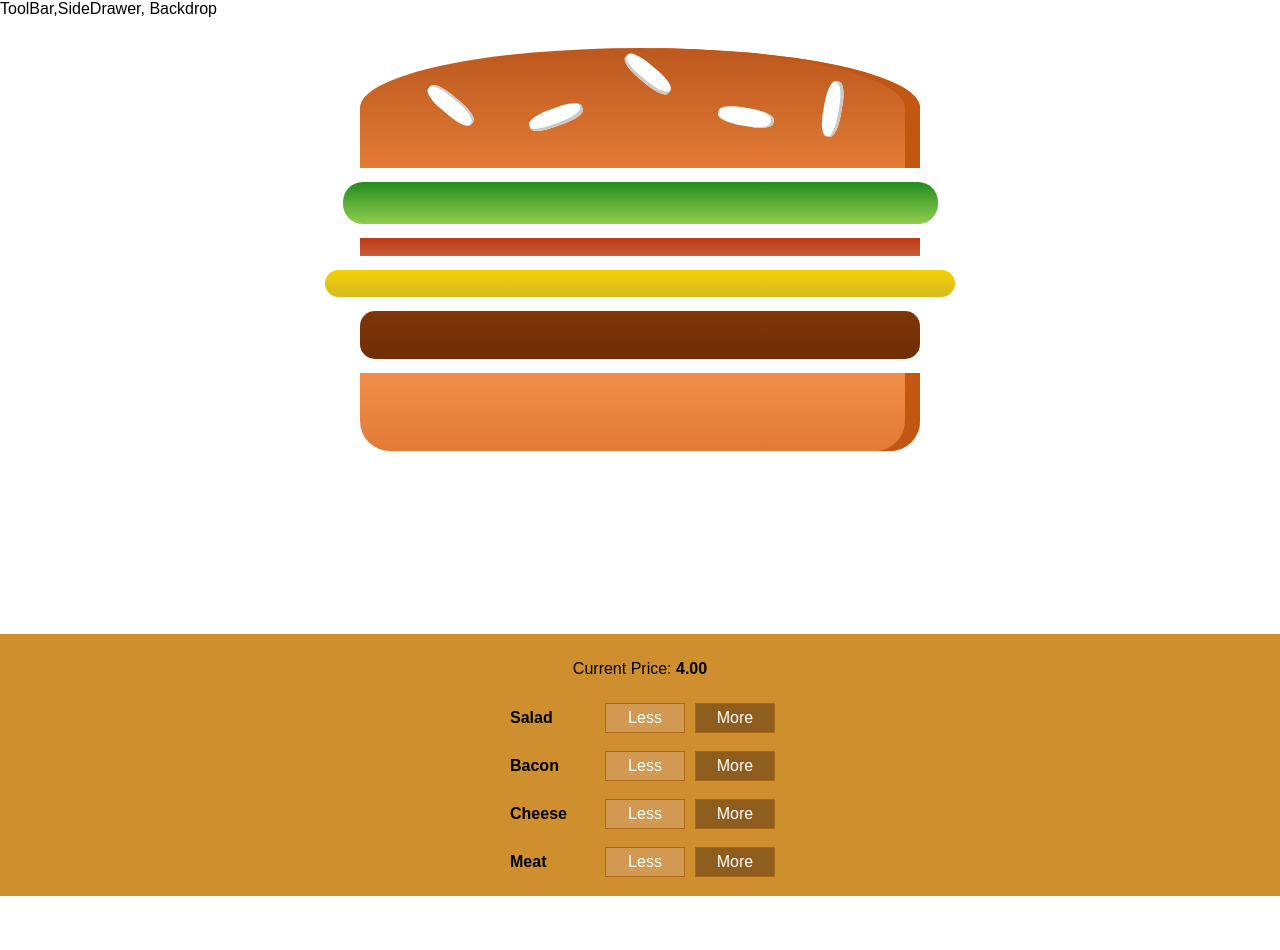
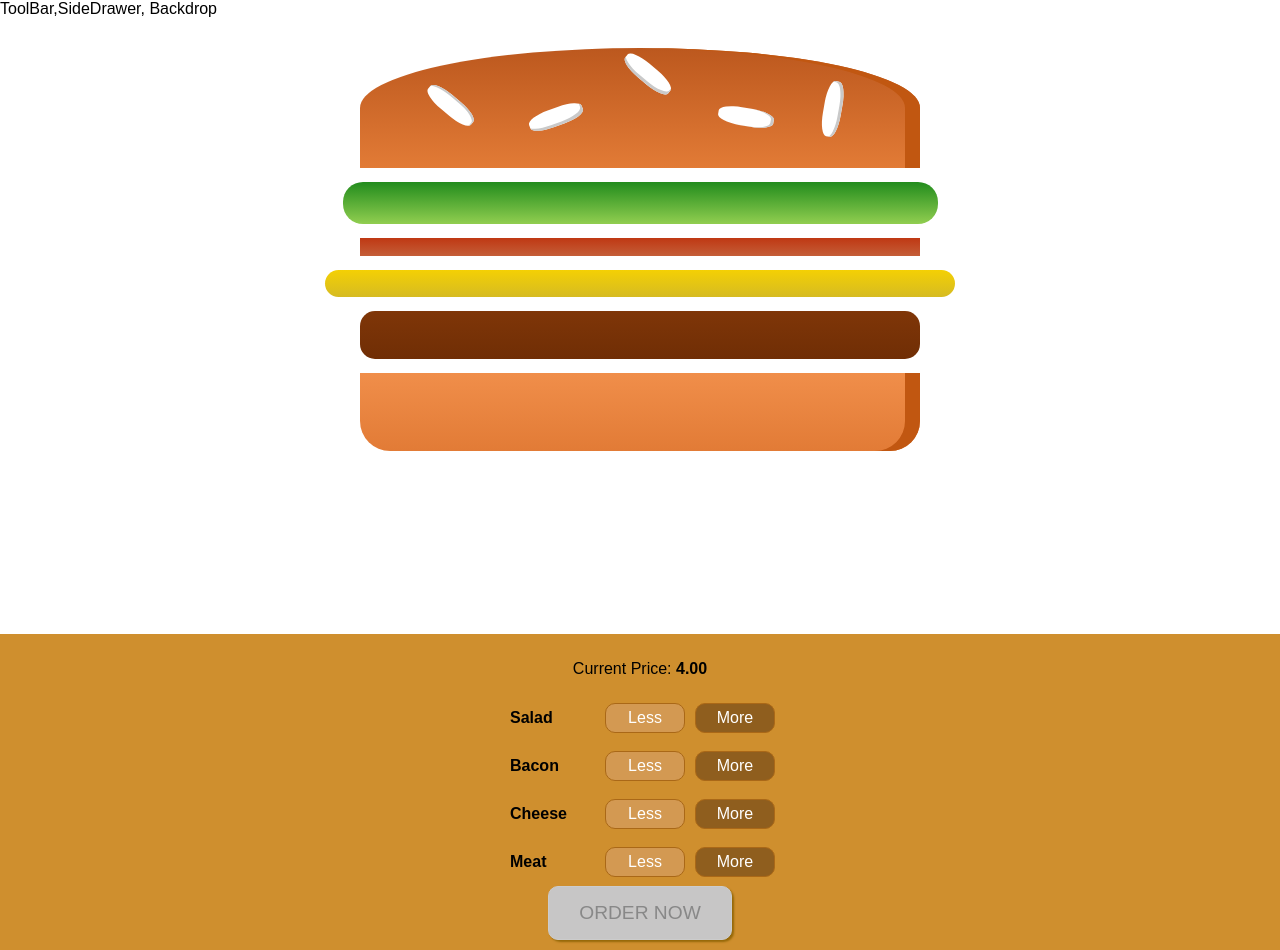
Before and after one commit to cristianvl8/Burger-Builder-REACT, a React app: page / in a window 1280 px wide. Before the commit the page ends 896 px from the top, so only its background shows below. Built offline with nearby package versions, Linux system fonts and the light colour scheme.

Commit message:
modal and backdrop done

```diff
--- a/src/App.js
+++ b/src/App.js
@@ -7,7 +7,6 @@ class App extends Component {
 
     return (
       <div>
-
         <Layout>
           <BurgerBuilder/>
         </Layout>
--- a/src/components/Burger/BuildControls/BuildControl/BuildControl.module.css
+++ b/src/components/Burger/BuildControls/BuildControl/BuildControl.module.css
@@ -39,11 +39,13 @@
 .BuildControl .Less {
     background-color: #D39952;
     color: white;
+    border-radius: 10px;
 }
 
 .BuildControl .More {
     background-color: #8F5E1E;
     color: white;
+    border-radius: 10px;
 }
 
 .BuildControl .Less:hover, .BuildControl .Less:active {
--- a/src/components/Burger/BuildControls/BuildControls.js
+++ b/src/components/Burger/BuildControls/BuildControls.js
@@ -7,7 +7,7 @@ const controls = [
     { label: 'Bacon', type: 'bacon' },
     { label: 'Cheese', type: 'cheese' },
     { label: 'Meat', type: 'meat' },
-    ]
+]
 
 const BuildControls = (props) => {
 
@@ -22,11 +22,15 @@ const BuildControls = (props) => {
                     added={() => props.ingredientAdded(ctrl.type)}
                     removed={() => props.ingredientRemoved(ctrl.type)}
                     disabled={props.disabled[ctrl.type]}
-                    />
-        ))}
+                />
+            ))}
+
+            <button
+                className={classes.OrderButton}
+                onClick={props.ordered}
+                disabled={!props.purchaseable}>ORDER NOW</button>
         </div>
-
- )
+    )
 
 }
 
--- a/src/components/Burger/BuildControls/BuildControls.module.css
+++ b/src/components/Burger/BuildControls/BuildControls.module.css
@@ -9,4 +9,48 @@
     box-shadow: 0 2px 1px #CCC;
     margin: auto;
     padding: 10px 0;
+
 }
+
+
+.OrderButton {
+    background-color: #DAD735;
+    outline: none;
+    cursor: pointer;
+    border: 1px solid #966909;
+    border-radius: 10px;
+    color: #966909;
+    font-family: inherit;
+    font-size: 1.2em;
+    padding: 15px 30px;
+    box-shadow: 2px 2px 2px #966909;
+}
+
+.OrderButton:hover, .OrderButton:active {
+    background-color: #A0DB41;
+    border: 1px solid #966909;
+    color: #966909;
+}
+
+.OrderButton:disabled {
+    background-color: #C7C6C6;
+    cursor: not-allowed;
+    border: 1px solid #ccc;
+    color: #888888;
+}
+
+.OrderButton:not(:disabled) {
+    animation: enable 0.3s linear;
+}
+
+@keyframes enable {
+    0% {
+        transform: scale(1);
+    }
+    60% {
+        transform: scale(1.3);
+    }
+    100% {
+        transform: scale(1);
+    }
+}
--- a/src/components/Burger/Burger.js
+++ b/src/components/Burger/Burger.js
@@ -3,7 +3,7 @@ import './Burger.css'
 import BurgerIngredient from './BurgerIngredient/BurgerIngridient'
 
 const Burger = (props) => {
-
+console.log(props.ingredients)
     let transformedIngredients = Object.keys(props.ingredients)
         .map(igKey => {
             return [...Array(props.ingredients[igKey])].map((_, i) => {
--- /dev/null
+++ b/src/components/Burger/OrderSummary/OrderSummary.js
@@ -0,0 +1,30 @@
+import React from 'react'
+
+
+const OrderSummary = (props) => {
+
+    const ingredientSummary = Object.keys(props.ingredients)
+        .map(igKey => {
+            return <li key={igKey}><span style={{textTransform:'capitalize'}}>{igKey}</span>: {props.ingredients[igKey]}</li>
+    })
+
+    return (
+
+        <>
+            <h3>Your Order</h3>
+            <p>A delicious burger with the followin ingredients:</p>
+            <ul>
+            {ingredientSummary}
+            </ul>
+            <p>Continue to Checkout?</p>
+        </>
+
+    )
+
+
+
+
+
+}
+
+export default OrderSummary
--- /dev/null
+++ b/src/components/UI/Backdrop/Backdrop.js
@@ -0,0 +1,12 @@
+import React from 'react'
+import classes from './Backdrop.module.css'
+
+const Backdrop = (props) => (
+
+    props.show && <div
+        className={classes.Backdrop}
+        onClick={props.clicked}></div>
+
+)
+
+export default Backdrop
--- /dev/null
+++ b/src/components/UI/Backdrop/Backdrop.module.css
@@ -0,0 +1,9 @@
+.Backdrop {
+    width: 100%;
+    height: 100%;
+    position: fixed;
+    z-index: 100;
+    left: 0;
+    top:0;
+    background-color: rgba(0,0,0, 0.5);
+}
--- /dev/null
+++ b/src/components/UI/Modal/Modal.js
@@ -0,0 +1,18 @@
+import React from 'react'
+import classes from './Modal.module.css'
+import Backdrop from '../Backdrop/Backdrop'
+
+const Modal = (props) => (
+<>
+        <Backdrop show={props.show} clicked={props.modalClosed}/>
+    <div className={classes.Modal}
+        style={{
+            transform: props.show ? 'translateY(0)' : 'translateY(-100vh)',
+            opactiy: props.show ? '1' : '0'
+        }}>
+        {props.children}
+        </div>
+</>
+)
+
+export default Modal
--- /dev/null
+++ b/src/components/UI/Modal/Modal.module.css
@@ -0,0 +1,21 @@
+.Modal {
+    position: fixed;
+    z-index: 500;
+    background-color: white;
+    width: 70%;
+    border: 1px solid #ccc;
+    border-radius: 10px;
+    box-shadow: 1px 1px 1px black;
+    padding: 16px;
+    left: 15%;
+    top: 30%;
+    box-sizing: border-box;
+    transition: all 0.3s ease-in;
+}
+
+@media (min-width: 600px) {
+    .Modal {
+        width: 500px;
+        left: calc(50% - 250px);
+    }
+}
--- a/src/containers/BurgerBuilder/BurgerBuilder.js
+++ b/src/containers/BurgerBuilder/BurgerBuilder.js
@@ -1,6 +1,8 @@
 import React, { Component } from 'react'
 import Burger from "../../components/Burger/Burger"
 import BuildControls from '../../components/Burger/BuildControls/BuildControls'
+import Modal from '../../components/UI/Modal/Modal'
+import OrderSummary from '../../components/Burger/OrderSummary/OrderSummary'
 
 const INGREDIENT_PRICES = {
     salad: 0.5,
@@ -19,12 +21,28 @@ class BurgerBuilder extends Component {
             cheese: 1,
             meat: 1
         },
-        totalPrice: 4
+        totalPrice: 4,
+        purchaseable: false,
+        purchasing: false
 }
 
-    addIngredientHandler = type  => {
+    updatePurchaseState(ingredients) {
+
+
+     const sum = Object.keys(ingredients)
+            .map(igKey => {
+                return ingredients[igKey]
+            })
+            .reduce((sum, elm) => {
+            return sum + elm
+            }, 0)
+        this.setState({purchaseable: sum > 0})
+    }
+
+    addIngredientHandler = type => {
+        console.log(type)
         const oldCount = this.state.ingredients[type]
-
+        console.log(oldCount)
         const updatedCount = oldCount + 1
         const updatedIngredients = {
             ...this.state.ingredients
@@ -34,7 +52,7 @@ class BurgerBuilder extends Component {
         const oldPrice = this.state.totalPrice + priceAddition
         const newPrice = oldPrice + priceAddition
         this.setState({ totalPrice: newPrice, ingredients: updatedIngredients })
-
+        this.updatePurchaseState(updatedIngredients)
     }
 
     removeIngredientHandler = type => {
@@ -53,8 +71,11 @@ class BurgerBuilder extends Component {
         const oldPrice = this.state.totalPrice + priceDeduction
         const newPrice = oldPrice - priceDeduction
         this.setState({ totalPrice: newPrice, ingredients: updatedIngredients })
+        this.updatePurchaseState(updatedIngredients)
+    }
 
-    }
+    purchaseHandler = () => this.setState({ purchasing: true })
+    purchaseCancelHandler = () => this.setState({ purchasing: false})
 
     render() {
         const disabledInfo = {
@@ -66,12 +87,17 @@ class BurgerBuilder extends Component {
 
         return (
             <>
-            <Burger ingredients={this.state.ingredients}/>
+                <Modal show={this.state.purchasing} modalClosed={this.purchaseCancelHandler}>
+                    <OrderSummary ingredients={this.state.ingredients}/>
+                </Modal>
+                <Burger ingredients={this.state.ingredients}/>
                 <BuildControls
                     ingredientAdded={this.addIngredientHandler}
                     ingredientRemoved={this.removeIngredientHandler}
                     disabled={disabledInfo}
                     price={this.state.totalPrice}
+                    purchaseable={this.state.purchaseable}
+                    ordered={this.purchaseHandler}
 
             />
             </>
```
